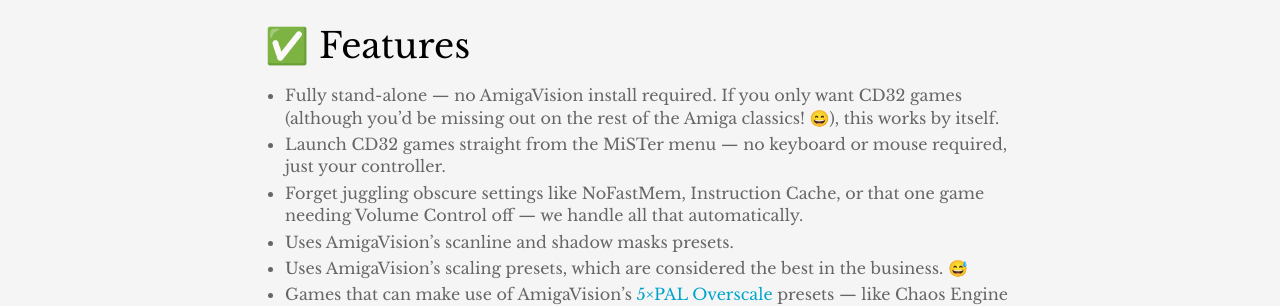
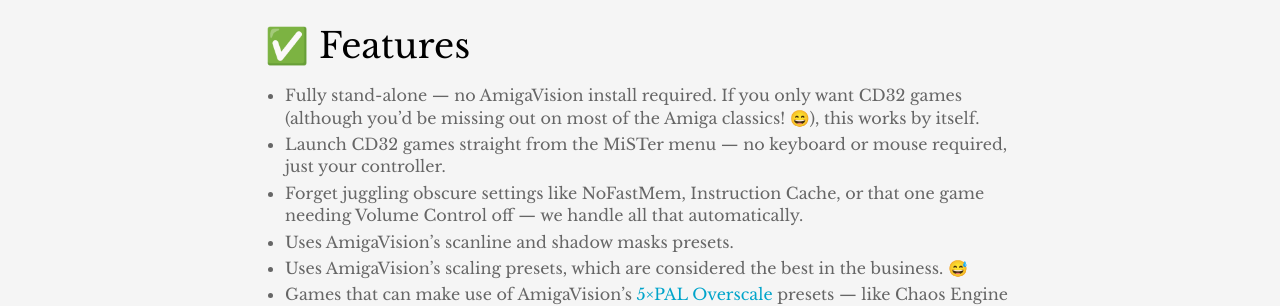
Before and after one commit to amigavision/amigavision.github.io, a Jekyll site: the page built from _posts/2025-10-02-cd32-2025.10.03.md, in a window 1280 px wide and 900 px high. Shown: the part 333-639 px from the top of the window. Built offline with Jekyll 4.4.1, drawn with Linux system fonts in a browser that asks for light colours.

Commit message:
Phrasing!

```diff
--- a/_posts/2025-10-02-cd32-2025.10.03.md
+++ b/_posts/2025-10-02-cd32-2025.10.03.md
@@ -9,7 +9,7 @@
 
 ## ✅ Features
 
-* Fully stand-alone — no AmigaVision install required. If you only want CD32 games (although you’d be missing out on the rest of the Amiga classics! 😄), this works by itself.
+* Fully stand-alone — no AmigaVision install required. If you only want CD32 games (although you’d be missing out on most of the Amiga classics! 😄), this works by itself.
 * Launch CD32 games straight from the MiSTer menu — no keyboard or mouse required, just your controller.
 * Forget juggling obscure settings like NoFastMem, Instruction Cache, or that one game needing Volume Control off — we handle all that automatically.
 * Uses AmigaVision's scanline and shadow masks presets.
```
